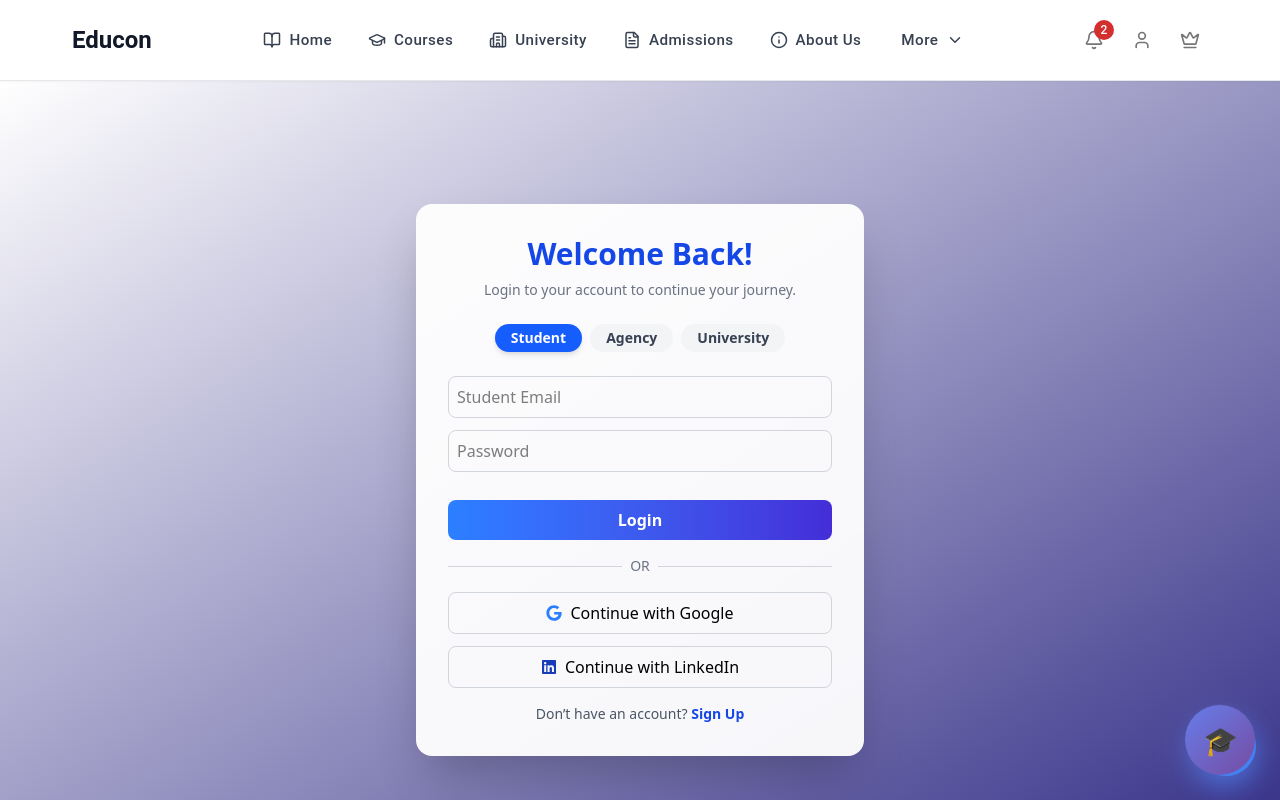
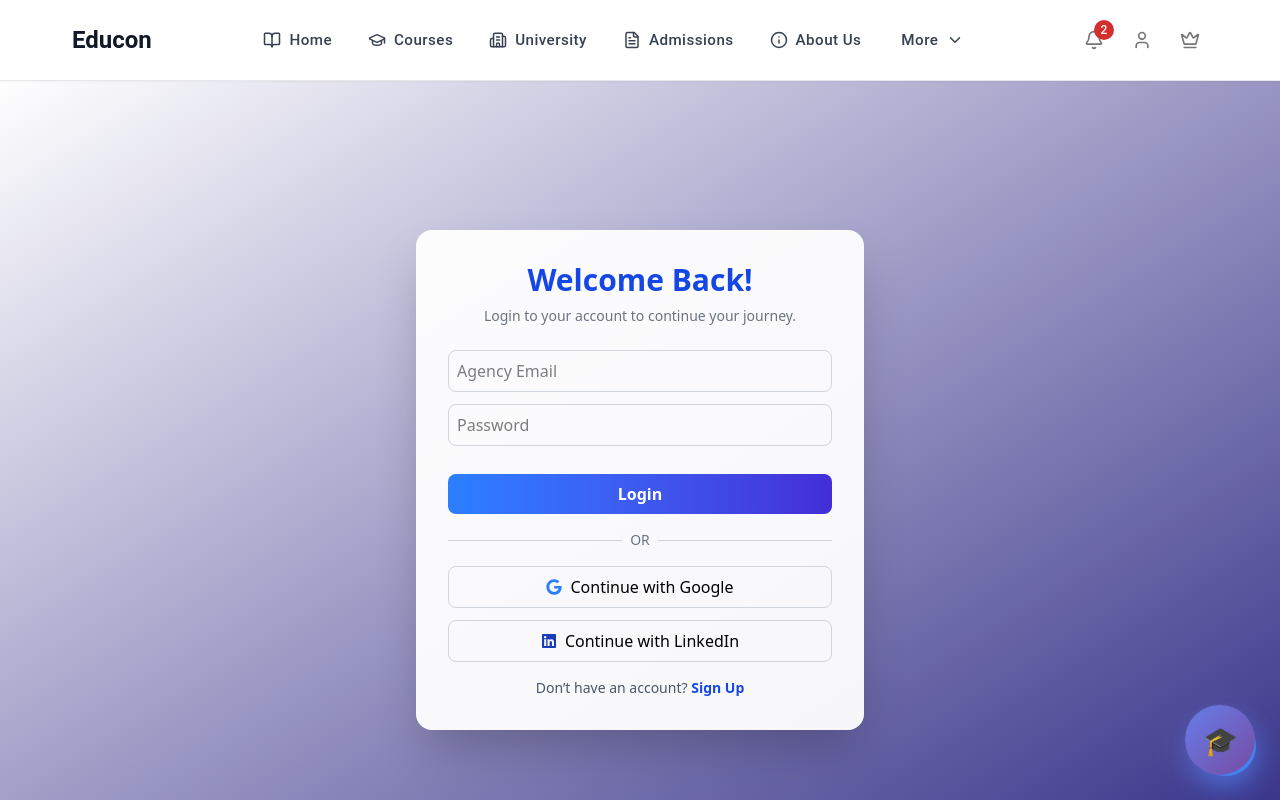
Before and after one commit to ankannexucon/educon-client, a React (Vite) app: page /auth in a window 1280 px wide. Shown: the top 800 px of the page. Built offline with nearby package versions, Linux system fonts and the light colour scheme.

Commit message:
removed role from login

```diff
--- a/src/pages/authentication/AuthPage.jsx
+++ b/src/pages/authentication/AuthPage.jsx
@@ -1,9 +1,11 @@
 import React, { useState } from "react";
 import { FaGoogle, FaLinkedin } from "react-icons/fa";
+import { useAuth } from "../../contexts/AuthContext";
 
 export default function AuthPage() {
   const [authMode, setAuthMode] = useState("login");
-  const [role, setRole] = useState("student");
+  const { user } = useAuth(); // get role from AuthContext
+  const [role, setRole] = useState(user?.role || "student");
 
   const handleAuthToggle = () => {
     setAuthMode(authMode === "login" ? "signup" : "login");
@@ -17,9 +19,7 @@ export default function AuthPage() {
 
   return (
     <div className="min-h-screen flex items-center justify-center bg-gradient-to-br from-white-500 via-white-700 to-indigo-900 p-4">
-      <div
-        className="bg-white/95 shadow-2xl rounded-2xl p-8 w-full max-w-md text-center transform transition-all duration-700 hover:scale-[1.02] hover:shadow-blue-300"
-      >
+      <div className="bg-white/95 shadow-2xl rounded-2xl p-8 w-full max-w-md text-center transform transition-all duration-700 hover:scale-[1.02] hover:shadow-blue-300">
         {/* Title */}
         <h2 className="text-3xl font-bold text-blue-700 mb-2">
           {authMode === "login" ? "Welcome Back!" : "Create an Account"}
@@ -30,7 +30,8 @@ export default function AuthPage() {
             : "Sign up to explore opportunities and connect globally."}
         </p>
 
-        {/* Role Tabs */}
+        {/* ✅ Role Tabs - Only show during Sign Up */}
+        {authMode === "signup" && (
           <div className="flex justify-center mb-6 space-x-2">
             {roles.map((r) => (
               <button
@@ -46,6 +47,7 @@ export default function AuthPage() {
               </button>
             ))}
           </div>
+        )}
 
         {/* Form */}
         <form className="flex flex-col gap-3 text-left">
--- a/src/routes/Index.jsx
+++ b/src/routes/Index.jsx
@@ -33,7 +33,6 @@ export default function Index() {
         <Routes>
           <Route path="/" element={<LandingPage />} />
           <Route path="/auth" element={<AuthPage />} />
-          <Route path="/login" element={<AuthPage />} />
           <Route path="/profile" element={<UserProfile />} />
 
           <Route
```
Lines whose indentation alone changed are shown as unchanged.
